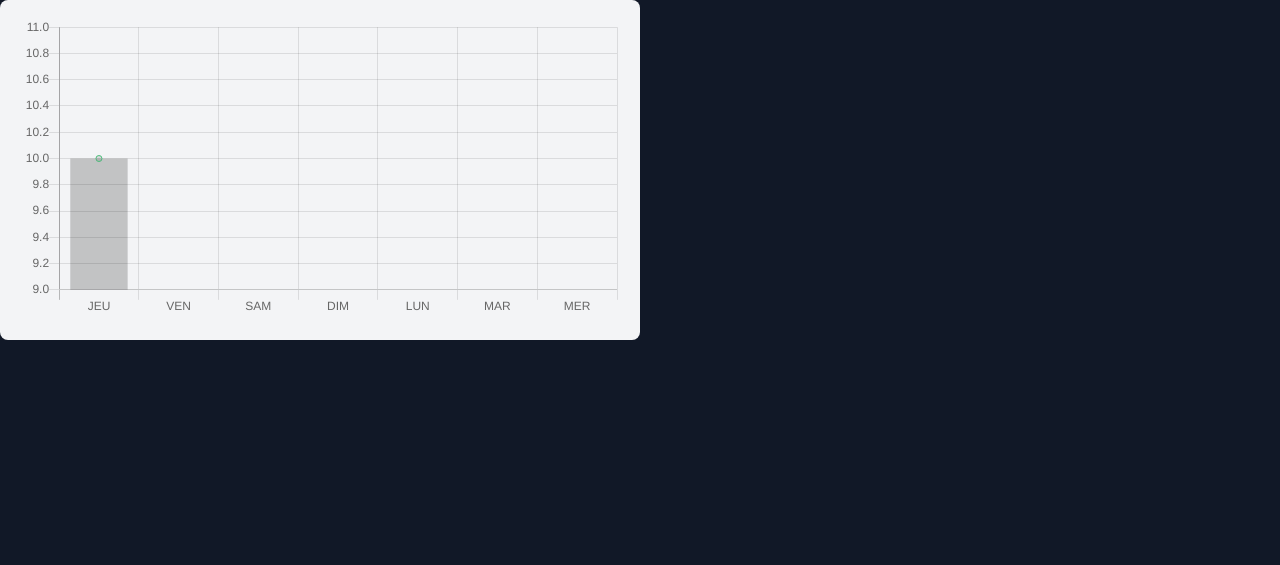
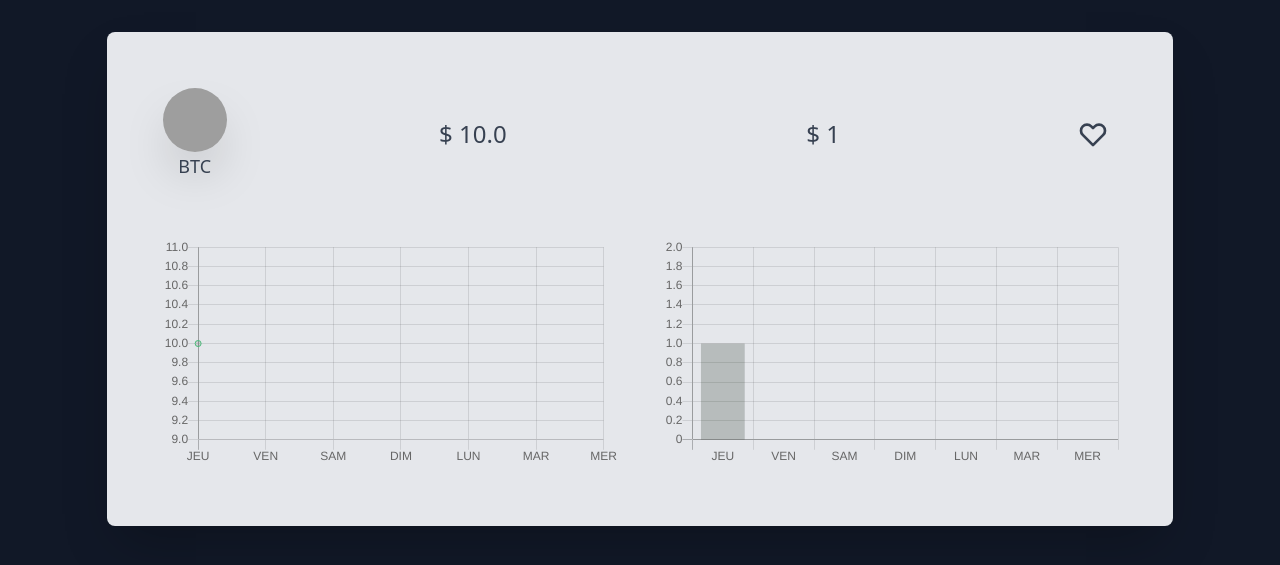
Before and after one commit to Redfact/pilea, a Rails app: page /coins/1 in a window 1280 px wide. Shown: the part 58-623 px from the top of the page. Run offline with Rails 7, Linux system fonts and the light colour scheme; data comes from the database, SQL or seed files in the repository; tables that the repository leaves empty hold one stand-in row (values such as "Sample post"); style sheets or scripts are compiled from the project's sources; parts of the project's set-up code (start-up, migrations or seed data) failed here and were passed over; some libraries are stand-ins or nearby versions; grey boxes are pictures that could not be loaded.

Commit message:
VIEW COIN#SHOW (#43)
Co-authored-by: AtlasRW <rw_protonmail.com>

```diff
--- a/app/views/coins/show.html.erb
+++ b/app/views/coins/show.html.erb
@@ -1,10 +1,32 @@
-<div class="chart-container relative w-2/4 h-1/12 rounded-lg p-5 bg-gray-100">
-<canvas id="mixed-chart-<%= @coin.name %>"></canvas>
+<div class="bg-gray-200 shadow-2xl rounded-lg mx-auto my-8 px-8 py-4 w-10/12">
+  <div class="flex justify-between text-gray-700 my-10 mx-auto">
+    <div class="my-auto mx-6">
+      <img class="w-16 h-16 rounded-full object-cover my-auto shadow-2xl" src="<%= @coin.logo %>" alt="Logo <%= @coin.name %>">
+      <p class="w-16 my-auto text-lg text-center"><%= @coin.symbol %></p>
+    </div>
+    <div class="flex my-auto">
+      <p class="w-64 my-auto text-2xl text-center">$ <%= @coin.values.last.price %></p>
+    </div>
+    <div class="flex my-auto">
+      <p class="w-64 my-auto text-2xl text-center">$ <%= @coin.values.last.volume %></p>
+    </div>
+    <svg fill="none" viewBox="0 0 24 24"  class="my-auto w-8 h-8 mx-8" stroke="currentColor">
+      <path stroke-linecap="round" stroke-linejoin="round" stroke-width="2" d="M4.318 6.318a4.5 4.5 0 000 6.364L12 20.364l7.682-7.682a4.5 4.5 0 00-6.364-6.364L12 7.636l-1.318-1.318a4.5 4.5 0 00-6.364 0z"/>
+    </svg>
+  </div>
+  <div class="flex mb-5 mt-15 mx-auto">
+    <div class="chart-container relative w-2/4 h-1/12 rounded-lg p-5">
+      <canvas id="line-chart-<%= @coin.name %>"></canvas>
+    </div>
+    <div class="chart-container relative w-2/4 h-1/12 rounded-lg p-5">
+      <canvas id="bar-chart-<%= @coin.name %>"></canvas>
+    </div>
+  </div>
 </div>
 
 <script>
-new Chart(document.getElementById("mixed-chart-<%= @coin.name %>"), {
-    type: 'bar',
+new Chart(document.getElementById("line-chart-<%= @coin.name %>"), {
+    type: 'line',
     data: {
       labels: ["JEU","VEN","SAM","DIM","LUN","MAR","MER"],
       datasets: [{
@@ -17,14 +39,33 @@ new Chart(document.getElementById("mixed-chart-<%= @coin.name %>"), {
             <% end %>
           ],
           fill: false
-        }, {
+        }
+      ]
+    },
+    options: {
+      title: {
+        display: false,
+        gridLines: {
+					display: false,
+					drawBorder: false
+				}
+      },
+      legend: { display: false }
+    }
+});
+
+new Chart(document.getElementById("bar-chart-<%= @coin.name %>"), {
+    type: 'bar',
+    data: {
+      labels: ["JEU","VEN","SAM","DIM","LUN","MAR","MER"],
+      datasets: [{
           label: "Volume",
           type: "bar",
-          backgroundColor: "rgba(0,0,0,0.2)",
+          backgroundColor: "rgba(0,20,0,0.2)",
           backgroundColorHover: "#3e95cd",
           data: [
             <% @coin.values.each do |value| %>
-            <%= "#{value.price}," %>
+            <%= "#{value.volume}," %>
             <% end %>
           ]
         }
```
